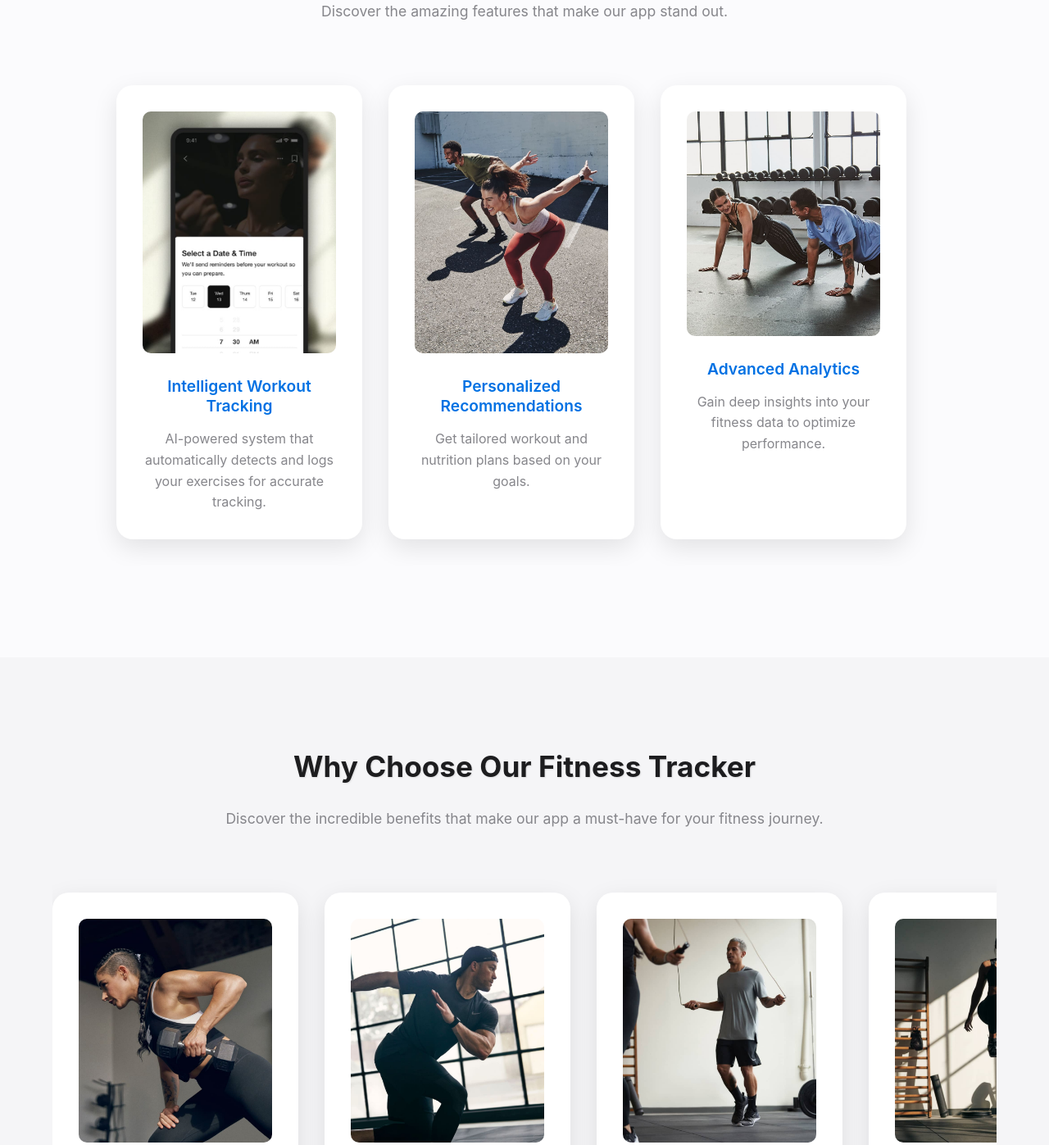
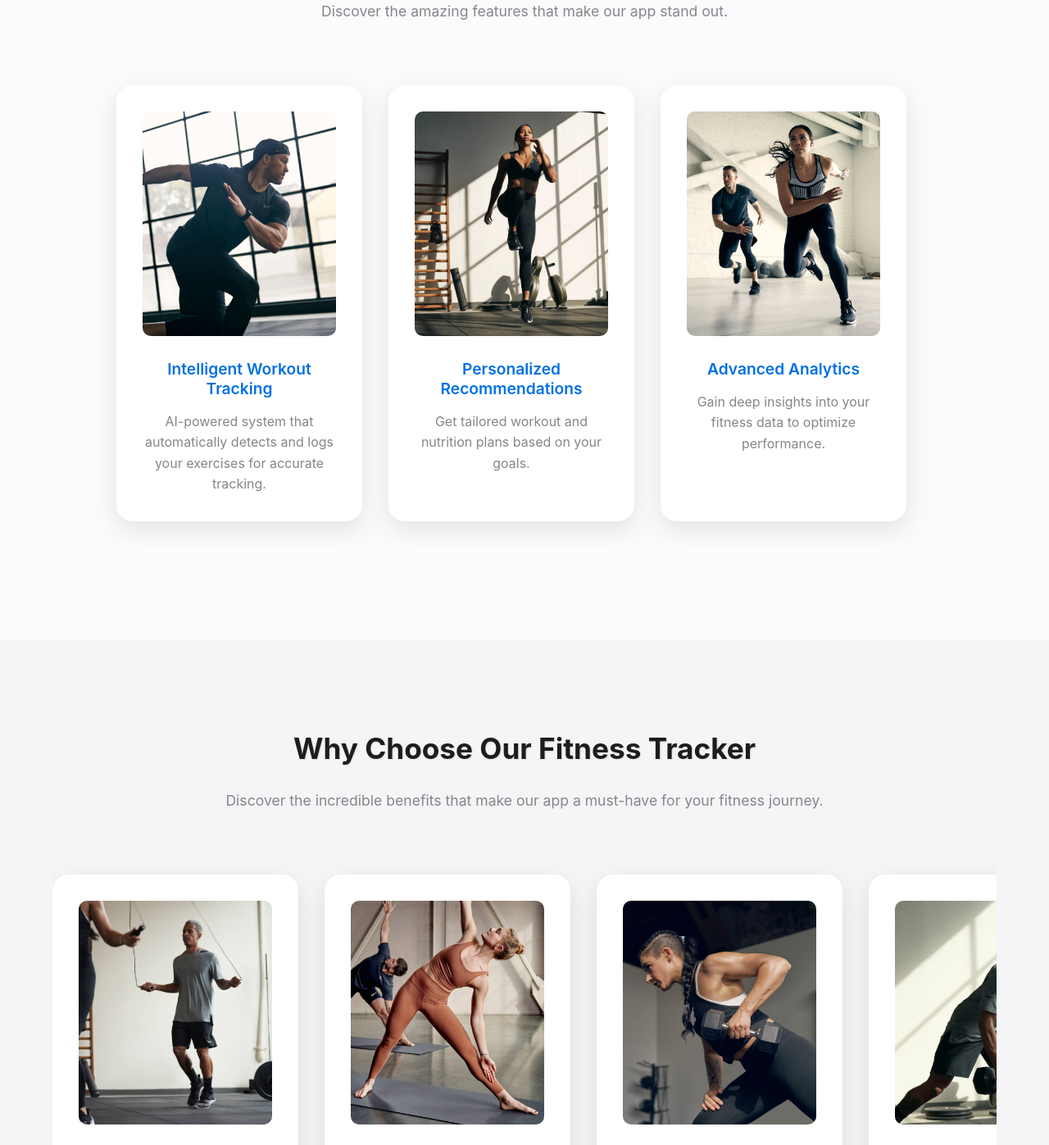
Before and after one commit to HOB3R/Bootcamp-Project-FitnessPlus, a plain HTML site: page index.html in a window 1280 px wide. Shown: the part 2059-3456 px from the top of the page at 82% size. Drawn offline with Linux system fonts and the light colour scheme.

Commit message:
Style Changes

```diff
--- a/index.html
+++ b/index.html
@@ -78,18 +78,18 @@
             <div class="features-slider">
                 <div class="features-container">
                     <div class="features-item">
-                        <img src="img/why1.jpeg" alt="Workout tracking feature" width="250" height="250">
+                        <img src="img/fitness2.jpeg" alt="Workout tracking feature" width="250" height="250">
                         <h3>Intelligent Workout Tracking</h3>
                         <p>AI-powered system that automatically detects and logs your exercises for accurate tracking.
                         </p>
                     </div>
                     <div class="features-item">
-                        <img src="img/why2.jpeg" alt="Personalized recommendations feature" width="250" height="250">
+                        <img src="img/fitness4.jpeg" alt="Personalized recommendations feature" width="250" height="250">
                         <h3>Personalized Recommendations</h3>
                         <p>Get tailored workout and nutrition plans based on your goals.</p>
                     </div>
                     <div class="features-item">
-                        <img src="img/why3.jpeg" alt="Detailed reports and analytics feature" width="250" height="250">
+                        <img src="img/fitness6.jpeg" alt="Detailed reports and analytics feature" width="250" height="250">
                         <h3>Advanced Analytics</h3>
                         <p>Gain deep insights into your fitness data to optimize performance.</p>
                     </div>
@@ -102,33 +102,33 @@
             <div class="reasons-slider">
                 <div class="reasons-container">
                     <div class="reasons-item">
-                        <img src="img/fitness1.jpeg" alt="Intelligent workout tracking" width="300" height="200">
+                        <img src="img/fitness3.jpeg" alt="Intelligent workout tracking" width="300" height="200">
                         <h3>Intelligent Workout Tracking</h3>
                         <p>AI-powered system automatically detects and logs your exercises for accurate tracking.</p>
                     </div>
                     <div class="reasons-item">
-                        <img src="img/fitness2.jpeg" alt="Personalized motivation system" width="300" height="200">
+                        <img src="img/fitness7.jpeg" alt="Personalized motivation system" width="300" height="200">
                         <h3>Personalized Motivation</h3>
                         <p>Tailored progress reports and achievement milestones to keep you inspired.</p>
                     </div>
                     <div class="reasons-item">
-                        <img src="img/fitness3.jpeg" alt="Advanced performance analytics" width="300" height="200">
+                        <img src="img/fitness1.jpeg" alt="Advanced performance analytics" width="300" height="200">
                         <h3>Advanced Analytics</h3>
                         <p>Gain deep insights into your fitness data to optimize workouts and maximize results.</p>
                     </div>
                     <div class="reasons-item">
-                        <img src="img/fitness4.jpeg" alt="Real-time coaching" width="300" height="200">
+                        <img src="img/fitness5.jpeg" alt="Real-time coaching" width="300" height="200">
                         <h3>Real-time Coaching</h3>
                         <p>Get instant feedback and tips to improve your form and technique during workouts.</p>
                     </div>
                     <div class="reasons-item">
-                        <img src="img/fitness5.jpeg" alt="Social community" width="300" height="200">
+                        <img src="img/fitness4.jpeg" alt="Social community" width="300" height="200">
                         <h3>Social Community</h3>
                         <p>Connect with like-minded fitness enthusiasts, share achievements, and stay motivated
                             together.</p>
                     </div>
                     <div class="reasons-item">
-                        <img src="img/fitness7.jpeg" alt="Integration with health apps" width="300" height="200">
+                        <img src="img/fitness6.jpeg" alt="Integration with health apps" width="300" height="200">
                         <h3>Health App Integration</h3>
                         <p>Seamlessly sync with popular health apps for a comprehensive view of your wellness.</p>
                     </div>
```
